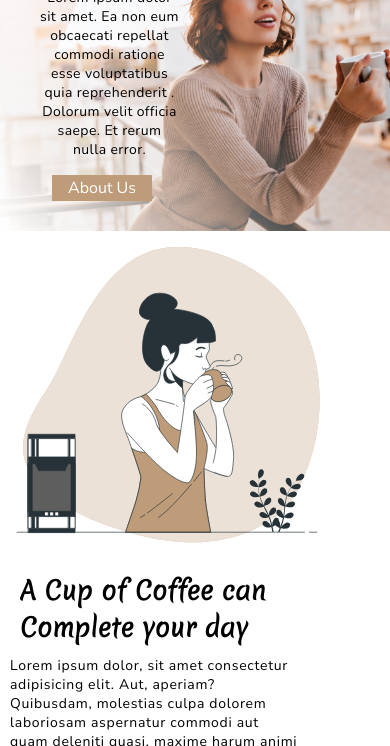
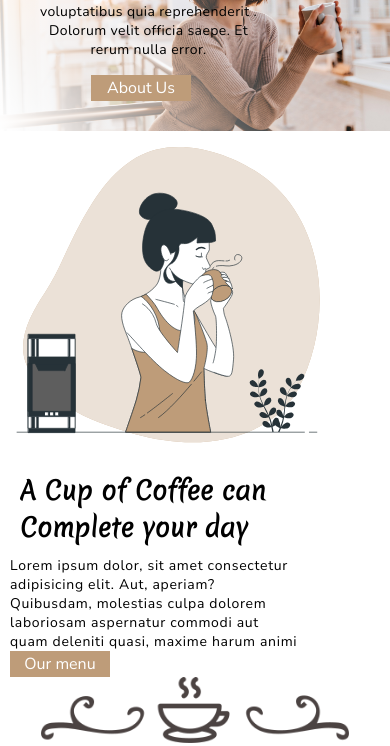
Before and after one commit to Sudarvizhikannan/Coffee-Haven, a plain HTML site: page index.html in a window 390 px wide. Shown: the part 249-995 px from the top of the page. Drawn offline with nearby package versions, Linux system fonts and the light colour scheme.

Commit message:
Update media.css

```diff
--- a/media.css
+++ b/media.css
@@ -33,10 +33,13 @@
     .checkbtn {
         display: block;
     }
-
+    .heroSection{
+        background-position: center left;
+    }
     .heroSection .content {
         padding: 20px 10px 30px 19px;
         font-size: 14px;
+        width: 70%;
     }
 
     .heroSection .content h2 {
```
